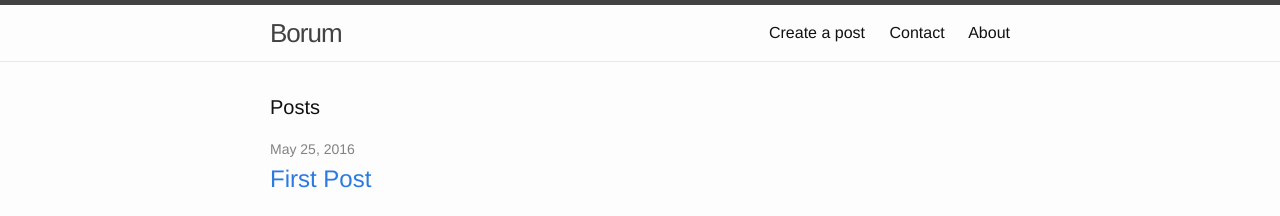
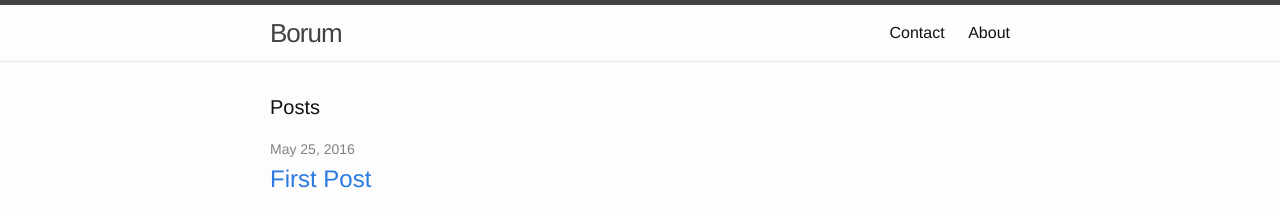
Before and after one commit to slothgamez/fireplex.github.io, a Jekyll site: the page built from index.html, in a window 1280 px wide. Shown: the top 216 px of the page. Built offline with Jekyll 4.4.1, drawn with Linux system fonts in a browser that asks for light colours.

Commit message:
Update header.html

```diff
--- a/_includes/header.html
+++ b/_includes/header.html
@@ -16,7 +16,6 @@
       <div class="trigger">
         {% for my_page in site.pages %}
           {% if my_page.title %}
-          <a class="page-link" href="submission">Create a post</a>
           <a class="page-link" href="contact">Contact</a>
           <a class="page-link" href="{{ my_page.url | prepend: site.baseurl }}">{{ my_page.title }}</a>
           {% endif %}
```
